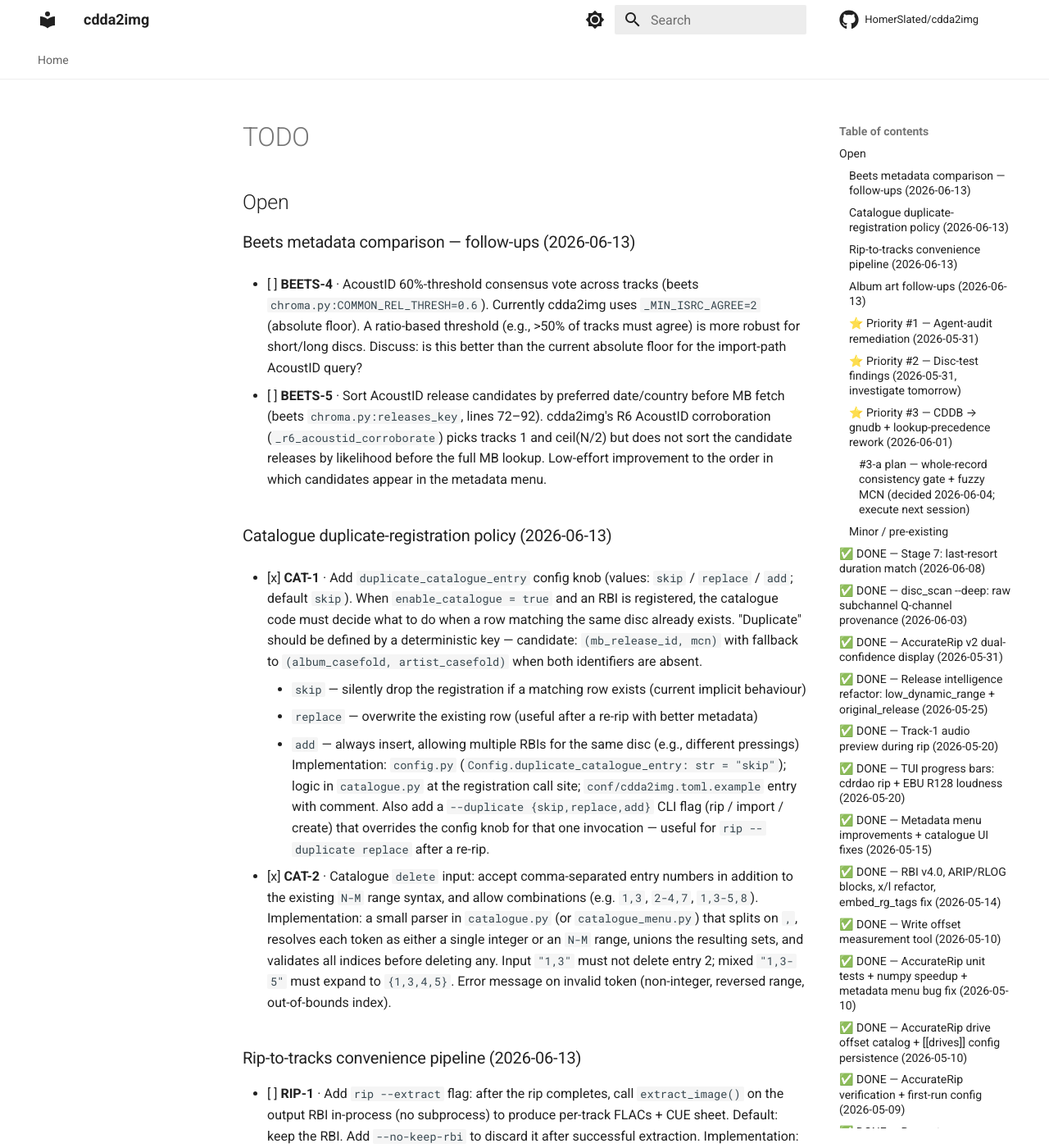
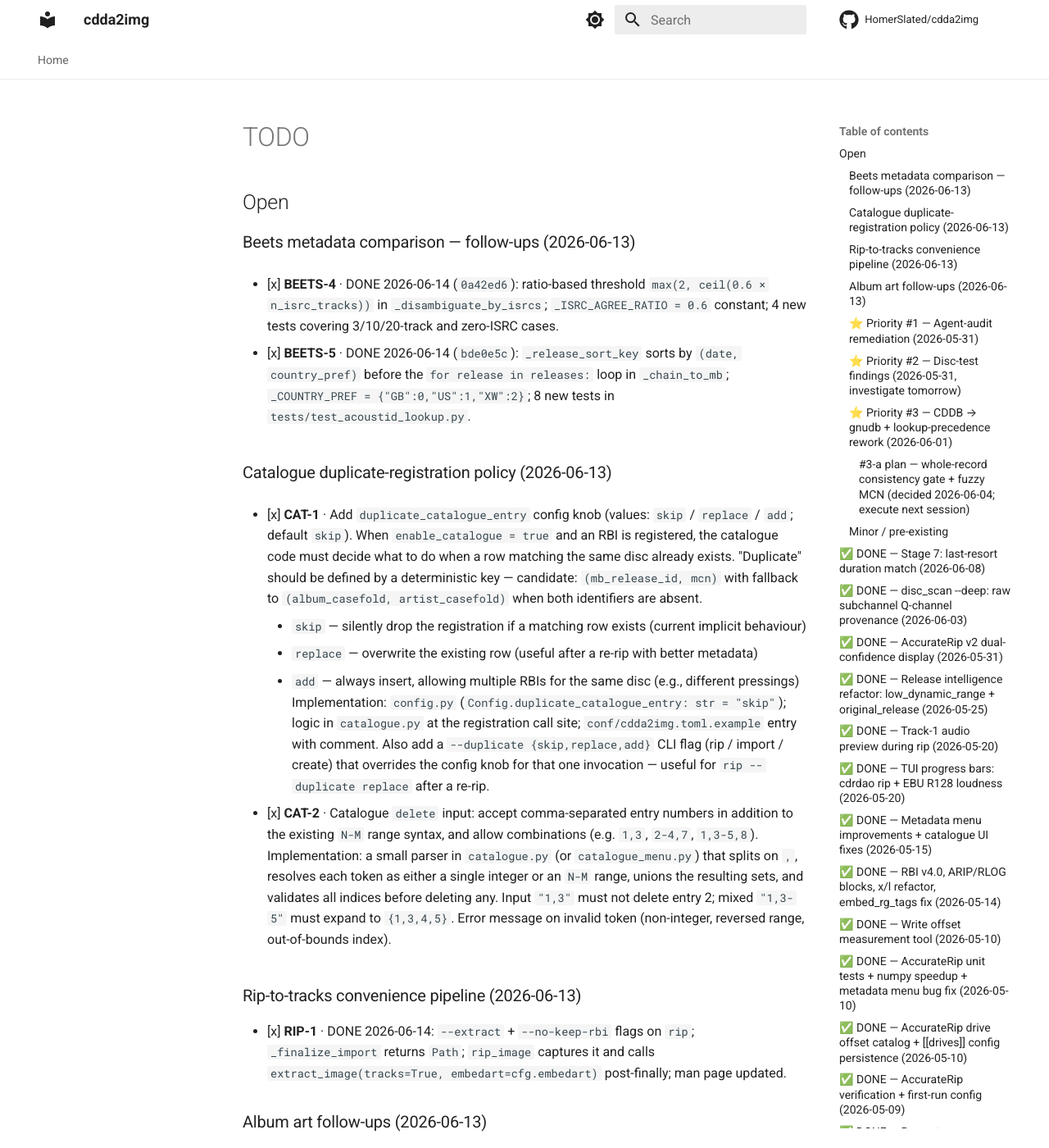
Before and after one commit to HomerSlated/cdda2img, an MkDocs documentation site: the page built from docs/reference/TODO.md, in a window 1280 px wide and 1400 px high. Shown: the whole window at 82% size. Built offline with MkDocs 1.6.1 and Material for MkDocs 9.7.7, drawn with Linux system fonts in a browser that asks for light colours; comment, search, counter and statistics services are not loaded; some of the changed text lies outside the part shown.

Commit message:
feat(rip): --extract / --no-keep-rbi flags (RIP-1); retire TUI audition panel
rip --extract: after the RBI container is written, call extract_image() in-
process to produce per-track FLAC + CUE in extracted/. --no-keep-rbi deletes
the RBI after successful extraction. The RBI is the verified intermediate so
extraction only fires outside the temp-cleanup finally block.

_finalize_import now returns the written Path so rip_image (and future callers)
can act on the output without re-deriving the path. Callers that ignore the
return value are unaffected.

Also: TUI audition panel integration item removed from TODO (standalone
cdda2img.audition is the intended form, not a TUI panel).

Co-Authored-By: Claude Sonnet 4.6 <noreply@anthropic.com>

```diff
--- a/docs/reference/TODO.md
+++ b/docs/reference/TODO.md
@@ -4,9 +4,9 @@
 
 ### Beets metadata comparison — follow-ups (2026-06-13)
 
-- [ ] **BEETS-4** · AcoustID 60%-threshold consensus vote across tracks (beets `chroma.py:COMMON_REL_THRESH=0.6`). Currently cdda2img uses `_MIN_ISRC_AGREE=2` (absolute floor). A ratio-based threshold (e.g., >50% of tracks must agree) is more robust for short/long discs. Discuss: is this better than the current absolute floor for the import-path AcoustID query?
-
-- [ ] **BEETS-5** · Sort AcoustID release candidates by preferred date/country before MB fetch (beets `chroma.py:releases_key`, lines 72–92). cdda2img's R6 AcoustID corroboration (`_r6_acoustid_corroborate`) picks tracks 1 and ceil(N/2) but does not sort the candidate releases by likelihood before the full MB lookup. Low-effort improvement to the order in which candidates appear in the metadata menu.
+- [x] **BEETS-4** · DONE 2026-06-14 (`0a42ed6`): ratio-based threshold `max(2, ceil(0.6 × n_isrc_tracks))` in `_disambiguate_by_isrcs`; `_ISRC_AGREE_RATIO = 0.6` constant; 4 new tests covering 3/10/20-track and zero-ISRC cases.
+
+- [x] **BEETS-5** · DONE 2026-06-14 (`bde0e5c`): `_release_sort_key` sorts by `(date, country_pref)` before the `for release in releases:` loop in `_chain_to_mb`; `_COUNTRY_PREF = {"GB":0,"US":1,"XW":2}`; 8 new tests in `tests/test_acoustid_lookup.py`.
 
 ### Catalogue duplicate-registration policy (2026-06-13)
 
@@ -33,17 +33,13 @@
 
 ### Rip-to-tracks convenience pipeline (2026-06-13)
 
-- [ ] **RIP-1** · Add `rip --extract` flag: after the rip completes, call `extract_image()` on the
-      output RBI in-process (no subprocess) to produce per-track FLACs + CUE sheet. Default:
-      keep the RBI. Add `--no-keep-rbi` to discard it after successful extraction. Implementation:
-      ~10 lines in `rip_image()` — detect `--extract`, call `extract_image(output, ...)`, optionally
-      `unlink`. No pipeline refactoring; the RBI is the verified intermediate.
+- [x] **RIP-1** · DONE 2026-06-14: `--extract` + `--no-keep-rbi` flags on `rip`; `_finalize_import` returns `Path`; `rip_image` captures it and calls `extract_image(tracks=True, embedart=cfg.embedart)` post-finally; man page updated.
 
 ### Album art follow-ups (2026-06-13)
 
-- [ ] **ART-1** · Step 7: tests — ART block round-trip in `test_container.py`; new `test_album_art.py` covering `sniff`, `transcode_to_jpeg`, `downscale_jpeg`, and `render_cover` (mock subprocess)
-- [ ] **ART-2** · Wire `embedart: bool = False` into `Config` dataclass (`config.py`) + `conf/cdda2img.toml.example` — CLI flag exists; config knob not yet connected
-- [ ] **ART-3** · Review `tools/albumart.py` — old standalone probe; retire or reduce to a thin wrapper around `album_art.py` now that the production module exists
+- [x] **ART-1** · DONE 2026-06-14 (`762d0d6`): `tests/test_album_art.py` (13 tests); ART block round-trip in `TestArtBlockRoundtrip`.
+- [x] **ART-2** · DONE 2026-06-14 (`762d0d6`): `embedart: bool = False` in `Config`; wired as `args.embedart or cfg.embedart` in extract CLI; example key added to `conf/cdda2img.toml.example`.
+- [x] **ART-3** · DONE 2026-06-14 (`762d0d6`): `tools/albumart.py` replaced with 9-line deprecation shim (`raise SystemExit(msg)`).
 
 ---
 
@@ -1473,14 +1469,13 @@ The loudness processing level is not user-selectable. The standard is fixed at
 
 The audition tool allows the user to compare all three on the loudest 10-second passage
 before committing. It is implemented as `src/cdda2img/audition.py` (run with
-`uv run python -m cdda2img.audition <file>`) and will be integrated into the TUI as
-a panel on the extract screen.
+`uv run python -m cdda2img.audition <file>`). TUI integration is not planned — the
+standalone CLI module is the intended form.
 
 - [x] Find loudest 10-second window (peak-frame centring via PyAV + numpy)
 - [x] Extract clip and prepare all three variants (PyAV + FFmpegNormalize + pyebur128)
 - [x] Embed REPLAYGAIN_* tags in the RG variant (mutagen in-place patch via `replaygain.embed_rg_tags()`)
 - [x] Interruptible looping playback (ffplay subprocess, SIGSTOP/SIGCONT for pause)
-- [ ] Integrate into TUI extract panel (replaces standalone CLI module)
 
 ### Master / Remaster modes
 - [x] `--mode master` — silence trim disabled; transcode to Red Book spec only
```
Also changed, not shown: 2 other files.
